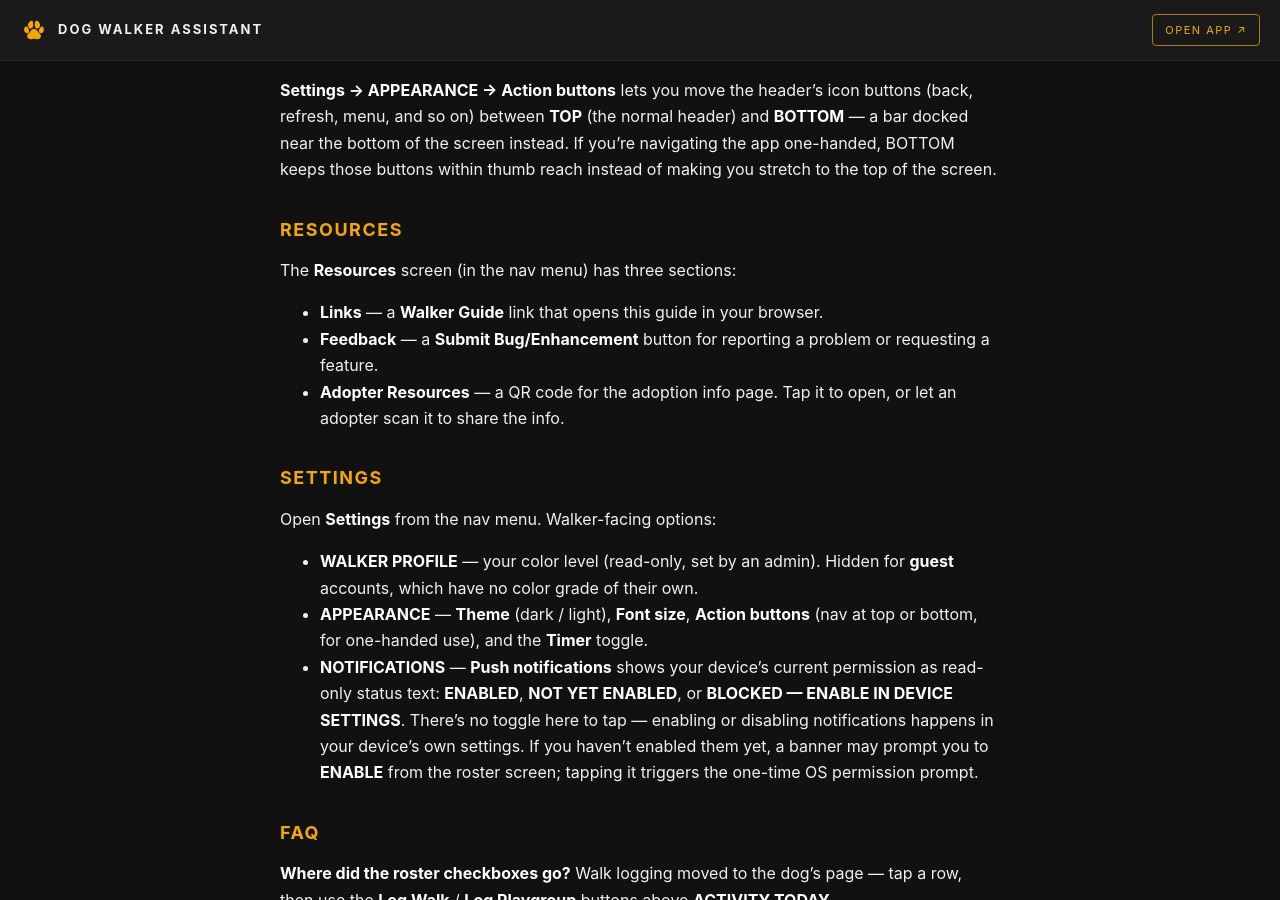
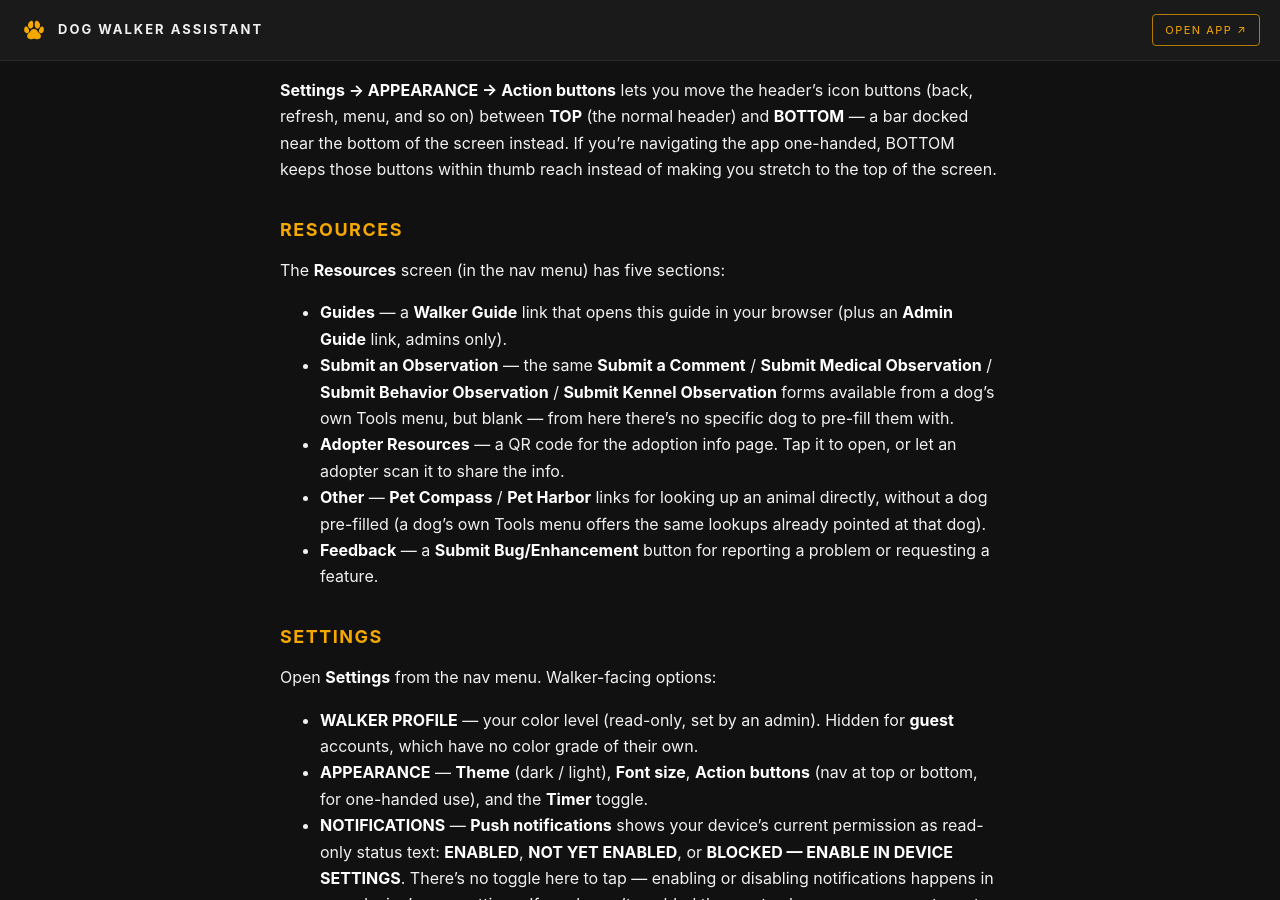
Before and after one commit to kirbsauce/dog-walker-assistant-docs, a Jekyll site: the page built from WALKER.md, in a window 1280 px wide and 900 px high, scrolled down 7085 px. Built offline with Jekyll 4.4.1, drawn with Linux system fonts in a browser that asks for light colours.

Commit message:
Rewrite the Resources section for its 5-section reorg
Closes #84

```diff
--- a/WALKER.md
+++ b/WALKER.md
@@ -336,13 +336,21 @@ instead of making you stretch to the top of the screen.
 
 ## Resources
 
-The **Resources** screen (in the nav menu) has three sections:
+The **Resources** screen (in the nav menu) has five sections:
 
-- **Links** — a **Walker Guide** link that opens this guide in your browser.
+- **Guides** — a **Walker Guide** link that opens this guide in your browser
+  (plus an **Admin Guide** link, admins only).
+- **Submit an Observation** — the same **Submit a Comment** / **Submit
+  Medical Observation** / **Submit Behavior Observation** / **Submit Kennel
+  Observation** forms available from a dog's own Tools menu, but blank — from
+  here there's no specific dog to pre-fill them with.
+- **Adopter Resources** — a QR code for the adoption info page. Tap it to
+  open, or let an adopter scan it to share the info.
+- **Other** — **Pet Compass** / **Pet Harbor** links for looking up an
+  animal directly, without a dog pre-filled (a dog's own Tools menu offers
+  the same lookups already pointed at that dog).
 - **Feedback** — a **Submit Bug/Enhancement** button for reporting a problem
   or requesting a feature.
-- **Adopter Resources** — a QR code for the adoption info page. Tap it to
-  open, or let an adopter scan it to share the info.
 
 ## Settings
 
```
